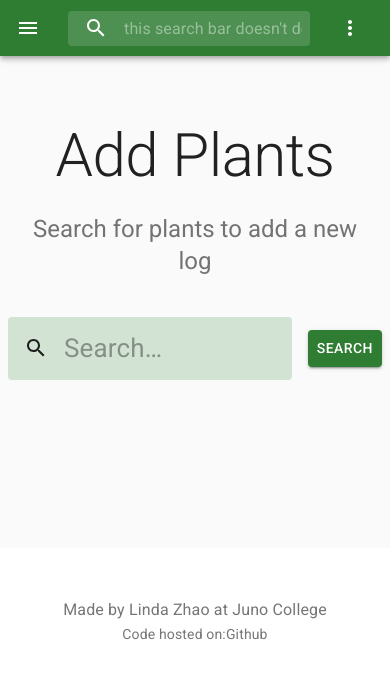
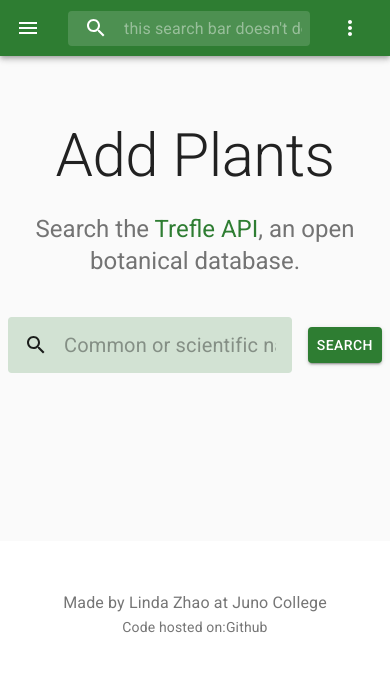
Before and after one commit to lindajzhao/plant-sightings, a React (Create React App) app: page /search in a window 390 px wide. Shown: the top 678 px of the page. Built offline with nearby package versions, Linux system fonts and the light colour scheme.

Commit message:
add link to trefle

```diff
--- a/src/pages/SearchPage.js
+++ b/src/pages/SearchPage.js
@@ -7,6 +7,8 @@ import { fade, makeStyles } from '@material-ui/core/styles'
 import Container from '@material-ui/core/Container'
 import SearchIcon from '@material-ui/icons/Search'
 import InputBase from '@material-ui/core/InputBase'
+import Link from '@material-ui/core/Link'
+
 import { SearchResultCard } from '../components'
 
 const useStyles = makeStyles(theme => ({
@@ -45,13 +47,14 @@ const useStyles = makeStyles(theme => ({
   },
   inputRoot: {
     color: 'inherit',
+    width: '100%'
   },
   inputInput: {
     padding: theme.spacing(2, 2 ,2, 7),
     transition: theme.transitions.create('width'),
     width: '100%',
-    [theme.breakpoints.up('md')]: {
-      width: 200,
+    [theme.breakpoints.down('md')]: {
+      fontSize: 20,
     },
     fontSize: 26,
   },
@@ -99,8 +102,8 @@ export const SearchPage = () => {
             color="textSecondary"
             paragraph
           >
-            Search for plants to add a new log
-          </Typography>
+            Search the  <Link><a href="https://trefle.io/">Trefle API</a></Link>, an open botanical database.
+            </Typography>
             <Grid container spacing={2} justify="center">
               <form>
                 <Grid item className={classes.heroSearch}>
@@ -109,12 +112,12 @@ export const SearchPage = () => {
                       <SearchIcon />
                     </div>
                     <InputBase
-                      placeholder="Search…"
+                      placeholder="Common or scientific name"
                       classes={{
                         root: classes.inputRoot,
                         input: classes.inputInput,
                       }}
-                      inputProps={{ 'aria-label': 'search' }}
+                      inputProps={{ 'aria-label': 'search Trefle database' }}
                       onChange={(evt) => {setQuery(evt.target.value)}}
                       onSubmit={(evt) => {handleSearch(evt.target.value)}}
                     />
```
